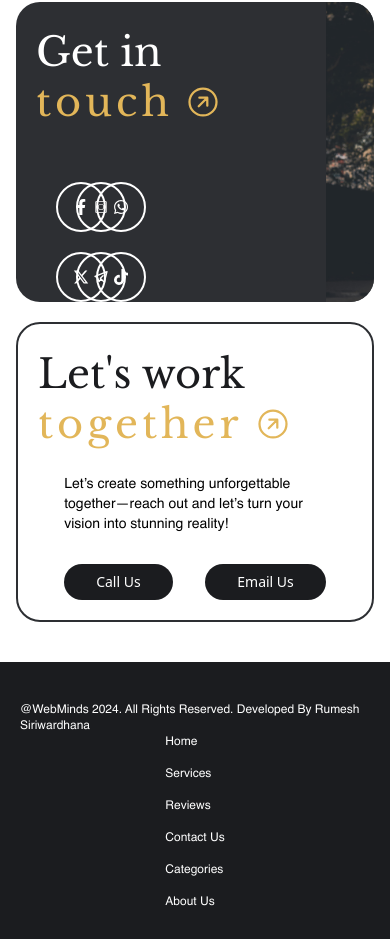
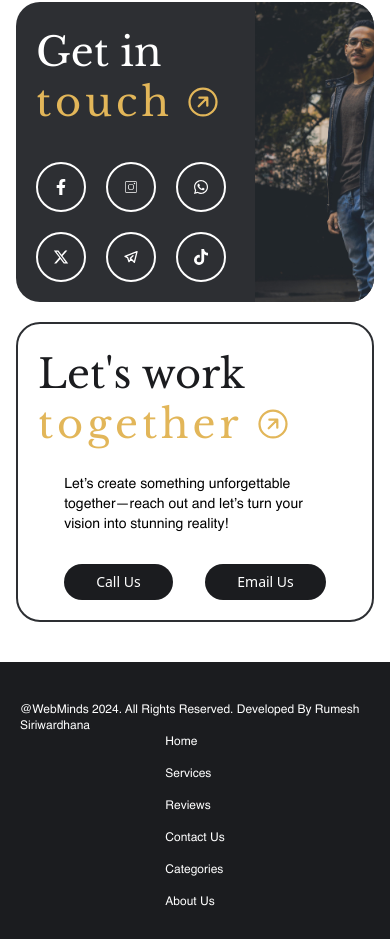
Before and after one commit to rumeshsmrr/photograperWeb, a React (Vite) app: page / in a window 390 px wide. Shown: the part 5016-5955 px from the top of the page. Built offline with nearby package versions, Linux system fonts and the light colour scheme.

Commit message:
fixed the companct social media icon in the contact page at mobile view

```diff
--- a/src/Components/ContactUs/ContactUs.jsx
+++ b/src/Components/ContactUs/ContactUs.jsx
@@ -37,7 +37,7 @@ export default function ContactUs() {
               <IoArrowForwardCircleOutline className="text-accent text-4xl -rotate-45" />
             </div>
           </div>
-          <div className="p-5 w-full grid grid-cols-3 sm:flex sm:justify-between h-fit gap-5">
+
           <div className="p-5 w-full grid grid-cols-3 sm:flex sm:justify-between h-fit gap-5">
             {socialMediaLinks.map(({ icon, id }) => (
               <div
@@ -47,7 +47,6 @@ export default function ContactUs() {
                 {icon}
               </div>
             ))}
-            </div>
           </div>
         </div>
         <div className="w-1/3 h-full bg-slate-100 relative rounded-r-3xl personImg"></div>
```
Lines whose indentation alone changed are shown as unchanged.
